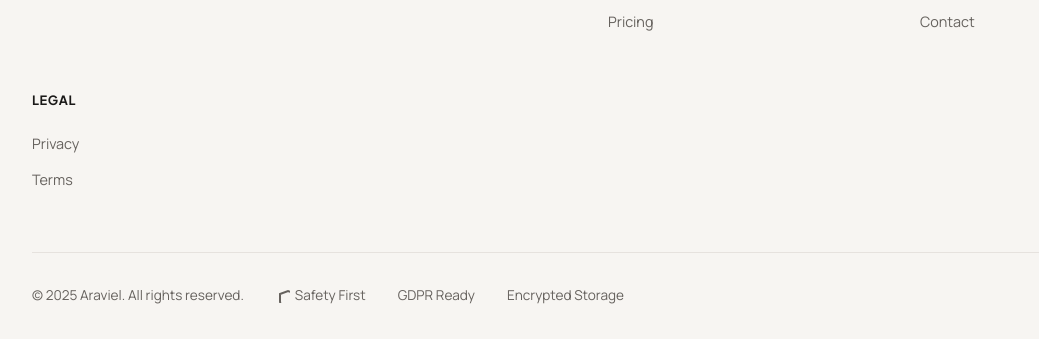
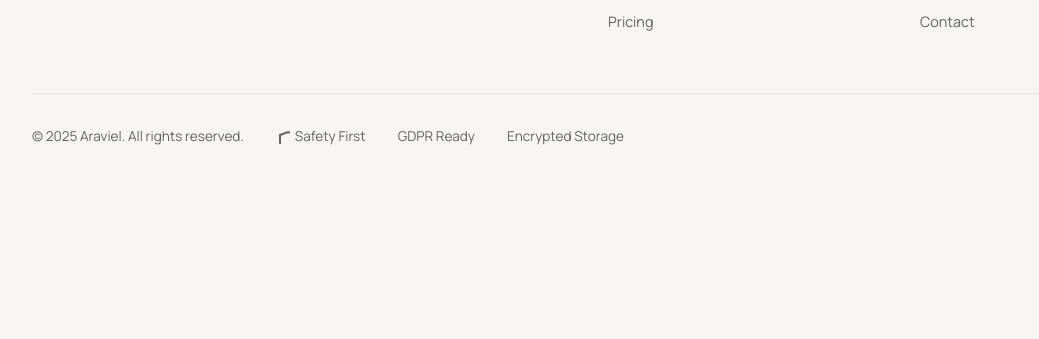
Before and after one commit to samaig/ara-web, a plain HTML site: page index.html in a window 1280 px wide. Shown: the part 8122-8461 px from the top of the page, without its empty margins (32-1071 px from the left). After the commit the page ends 8302 px from the top, so only its background shows below. Drawn offline with Linux system fonts and the light colour scheme.

Commit message:
feat: update footer

```diff
--- a/index.html
+++ b/index.html
@@ -838,11 +838,11 @@
             <a href="#investors">Investors</a>
             <a href="mailto:araviel@araviel.com">Contact</a>
         </div>
-        <div class="footer-col">
+        <!--<div class="footer-col">
             <h4>Legal</h4>
             <a href="#">Privacy</a>
             <a href="#">Terms</a>
-        </div>
+        </div>-->
     </div>
 
     <div class="trust-badges">
```
